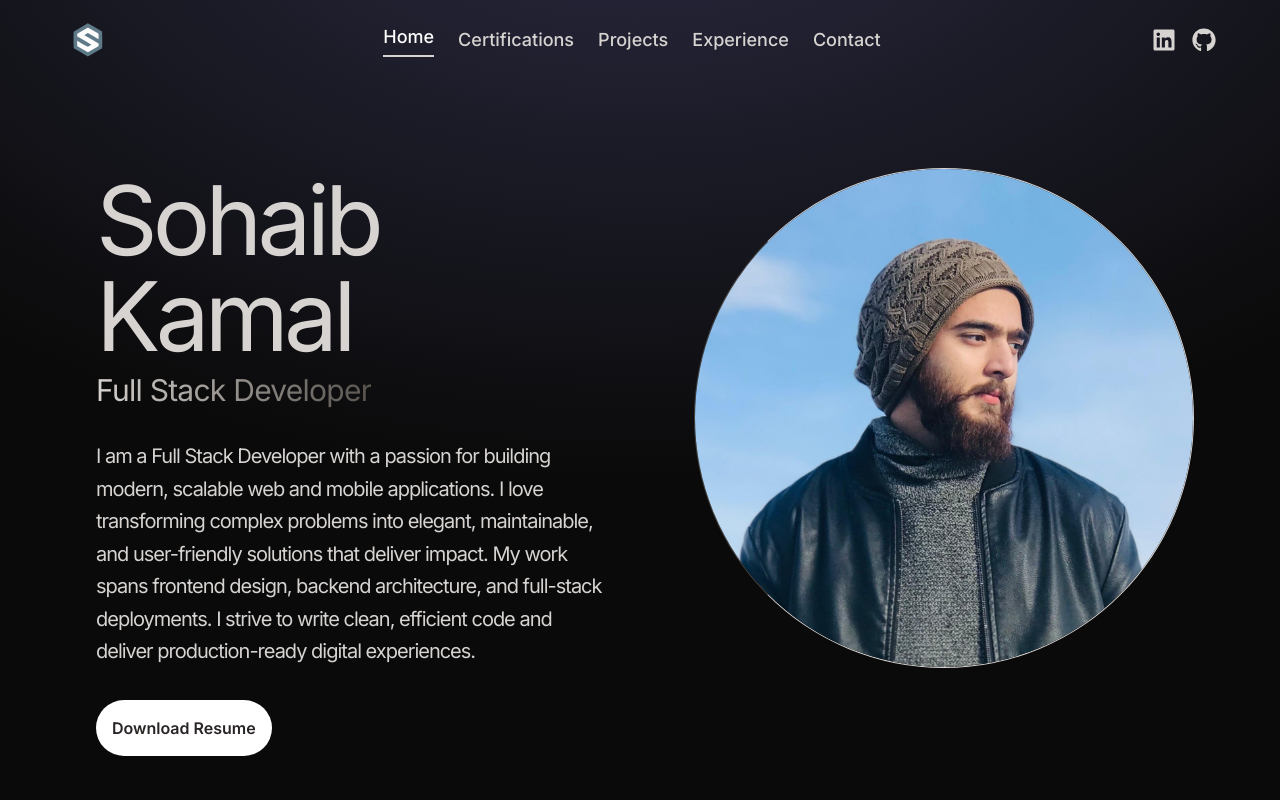
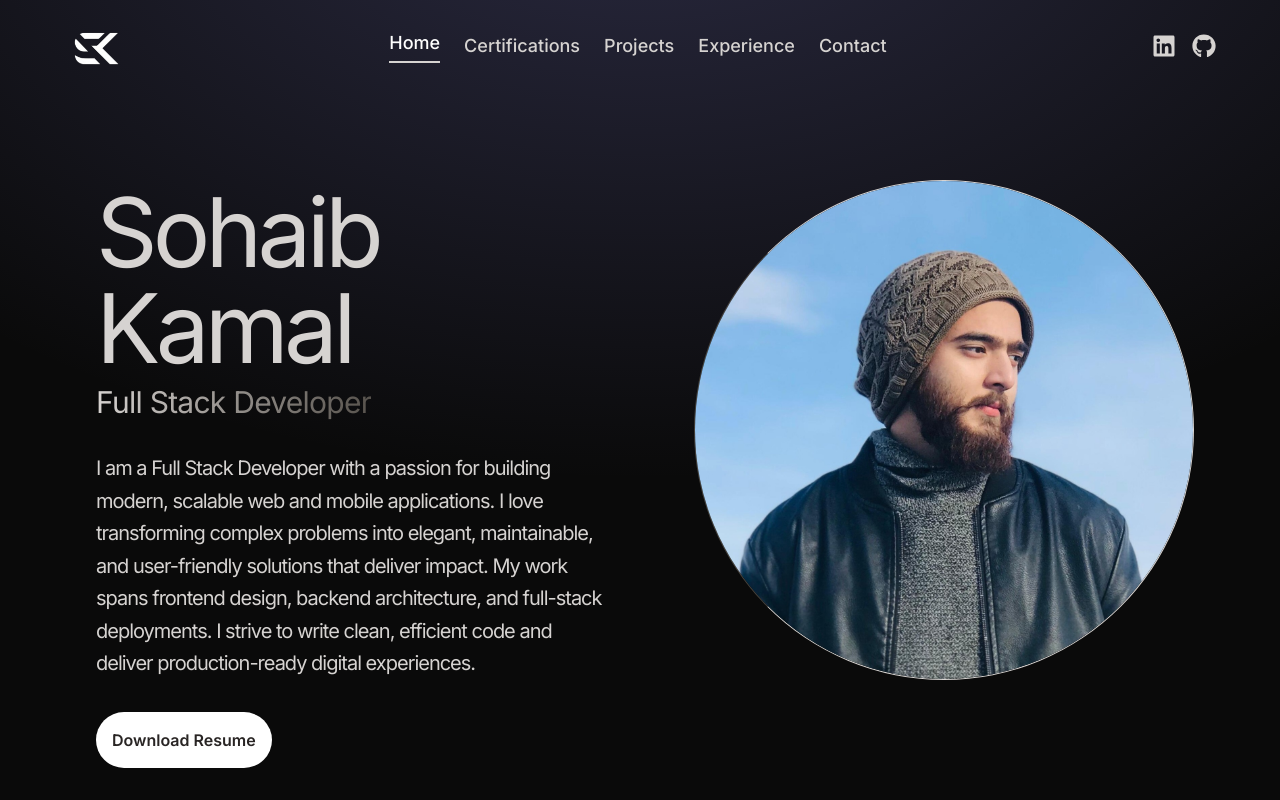
Before and after one commit to Sohaib-Kamal04/Portfolio, a React (Vite) app: page / in a window 1280 px wide. Shown: the top 800 px of the page. Built offline with nearby package versions, Linux system fonts and the light colour scheme.

Commit message:
Update NavBar.jsx

```diff
--- a/src/components/NavBar.jsx
+++ b/src/components/NavBar.jsx
@@ -1,7 +1,7 @@
 import { useState } from "react";
 import { Link, NavLink } from "react-router-dom";
 import { FaLinkedin, FaGithub, FaBars, FaTimes } from "react-icons/fa";
-import logo from "../assets/logo.svg";
+import logo from "../assets/logo.png";
 
 const Navbar = () => {
   const [isOpen, setIsOpen] = useState(false);
@@ -11,7 +11,7 @@
       {/* Logo */}
       <div className="flex items-center">
         <a href="/" aria-label="Home" className="flex items-center">
-          <img src={logo} alt="Logo" className="h-12 w-auto" />
+          <img src={logo} alt="Logo" className="h-15 w-auto" />
         </a>
       </div>
 
```
